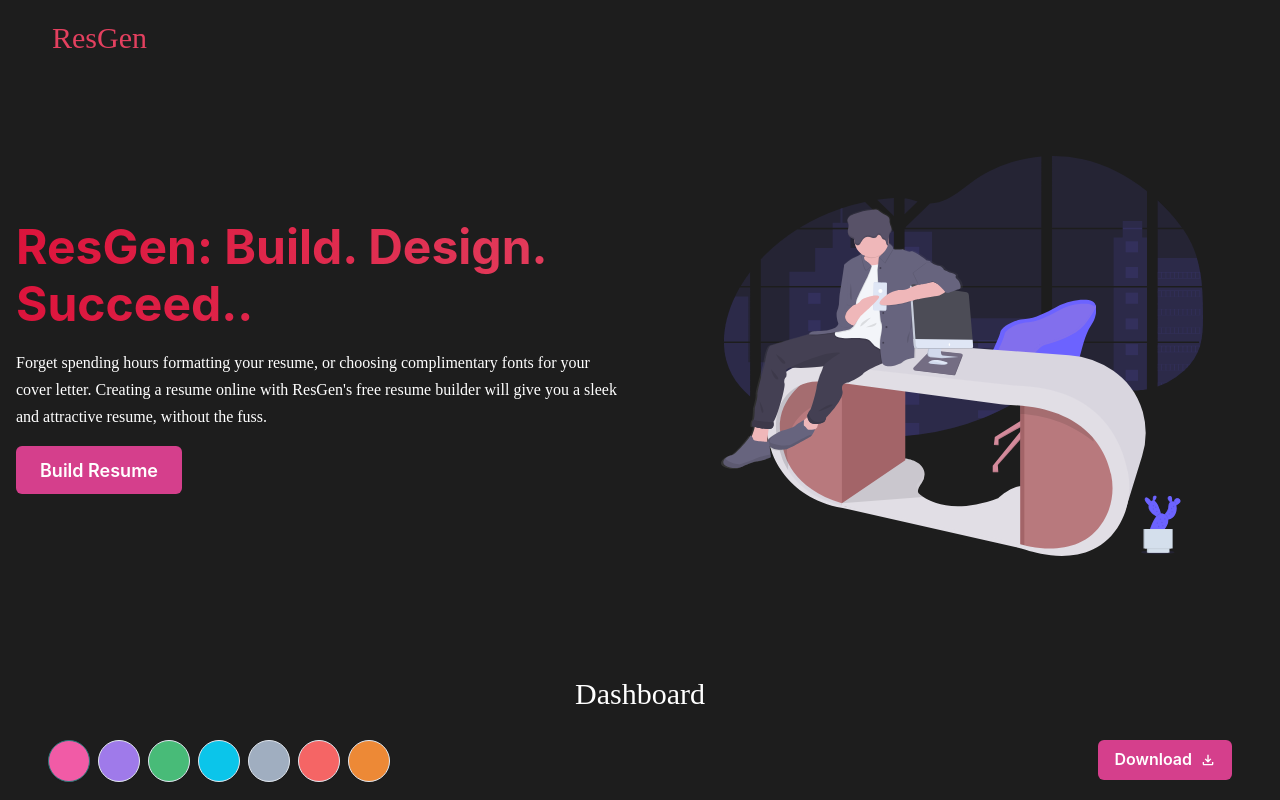
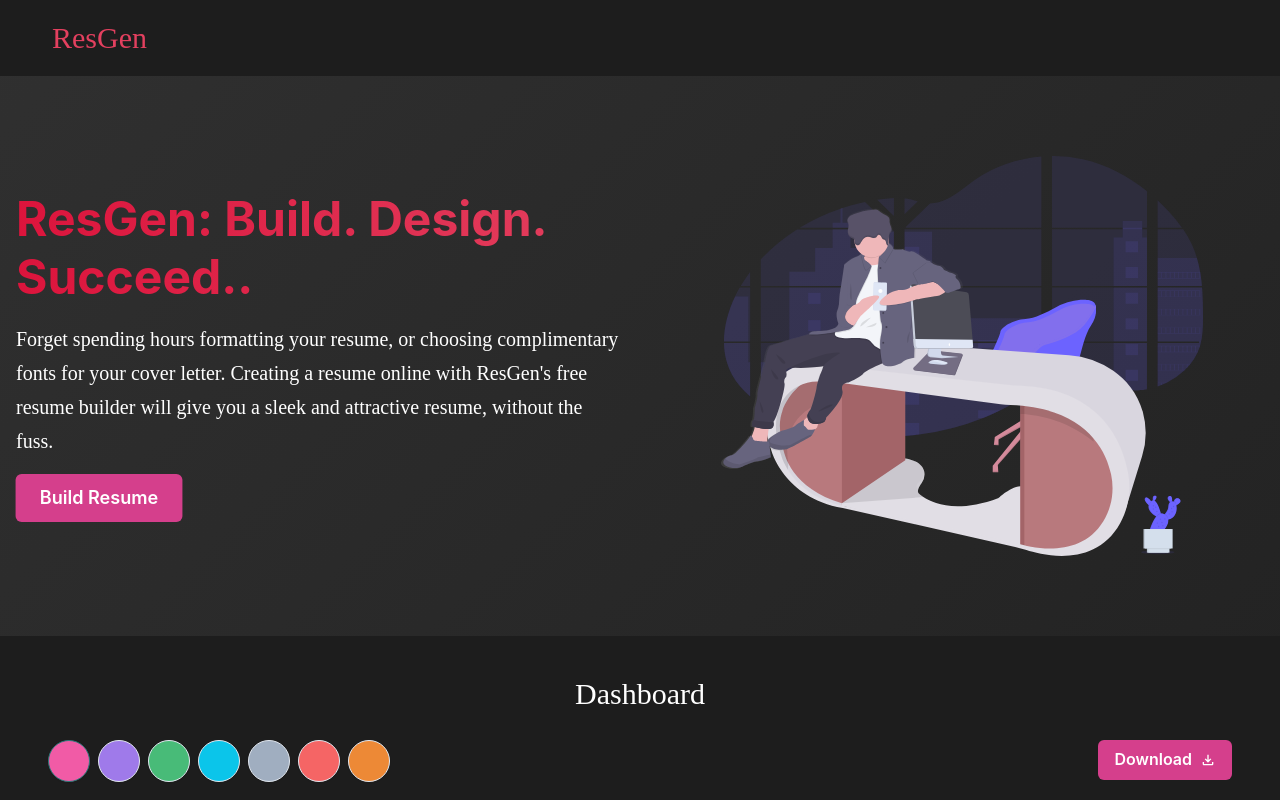
Before and after one commit to mxnuag/ResGen, a React (Create React App) app: page / in a window 1280 px wide. Shown: the top 800 px of the page. Built offline with nearby package versions, Linux system fonts and the light colour scheme.

Commit message:
description redefined

```diff
--- a/src/App.css
+++ b/src/App.css
@@ -1,4 +1,3 @@
-
 html {
   scroll-behavior: smooth;
 }
@@ -31,8 +30,40 @@
   visibility: hidden;
 }
 
-
 .main-content.visible {
   opacity: 1;
   visibility: visible;
 }
+
+/* Animated background */
+.animated-background {
+  background: linear-gradient(-45deg, #1D1D1D, #2D2D2D, #3D3D3D, #4D4D4D);
+  background-size: 400% 400%;
+  animation: gradientBackground 15s ease infinite;
+}
+
+/* Gradient background animation */
+@keyframes gradientBackground {
+  0% {
+    background-position: 0% 50%;
+  }
+  50% {
+    background-position: 100% 50%;
+  }
+  100% {
+    background-position: 0% 50%;
+  }
+}
+
+/* Pulse animation for button */
+@keyframes pulse {
+  0% {
+    transform: scale(1);
+  }
+  50% {
+    transform: scale(1.1);
+  }
+  100% {
+    transform: scale(1);
+  }
+}
--- a/src/components/Layouts/Header.js
+++ b/src/components/Layouts/Header.js
@@ -9,13 +9,14 @@
     Box,
     Container,
 } from '@chakra-ui/react';
-import { ReactTyped } from 'react-typed'; // Correctly import the named export
+import { ReactTyped } from 'react-typed';
 import hero from '../../images/manOnTable.svg';
+import '../../App.css'; // Ensure this import path is correct
 
 const Header = () => {
     return (
         <>
-            <Container maxW='8xl' as='main' style={{ background: "#1D1D1D" }}>
+            <Container maxW='8xl' as='main' className="animated-background">
                 <Stack
                     py={{ base: 8, md: 20 }}
                     spacing={{ base: 4, md: 10 }}
@@ -45,7 +46,7 @@
                             />
                         </Heading>
 
-                        <Text color={'white'} lineHeight={1.7} style={{ fontFamily: 'Poppins' }}>
+                        <Text color={'white'} lineHeight={1.7} fontSize={{ base: 'lg', md: 'xl' }} style={{ fontFamily: 'Poppins'}}>
                             Forget spending hours formatting your resume, or choosing complimentary fonts for your cover letter. Creating a resume online with ResGen's free resume builder will give you a sleek and attractive resume, without the fuss.
                         </Text>
                         <Stack
@@ -59,6 +60,13 @@
                                 size={'lg'}
                                 px={6}
                                 colorScheme={'pink'}
+                                sx={{
+                                    animation: 'pulse 2s infinite',
+                                    transition: 'transform 0.2s',
+                                    _hover: {
+                                        transform: 'scale(1.1)',
+                                    },
+                                }}
                             >
                                 Build Resume
                             </Button>
```
